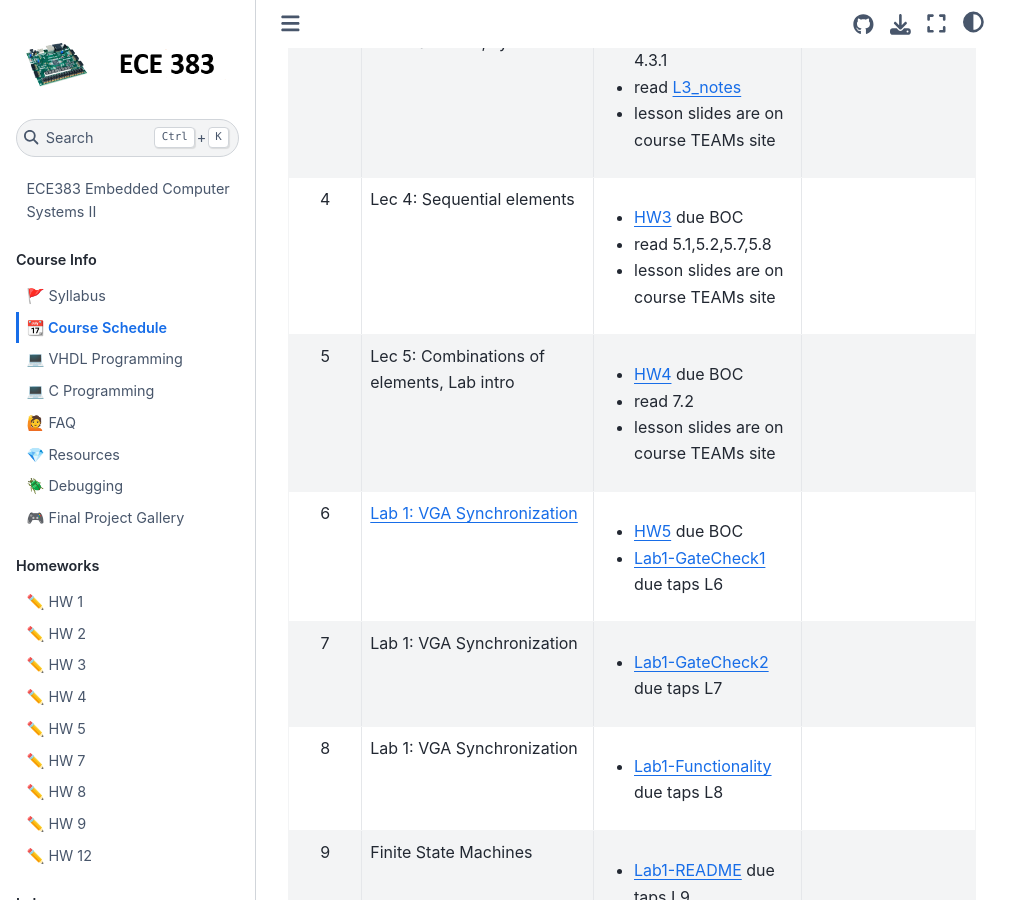
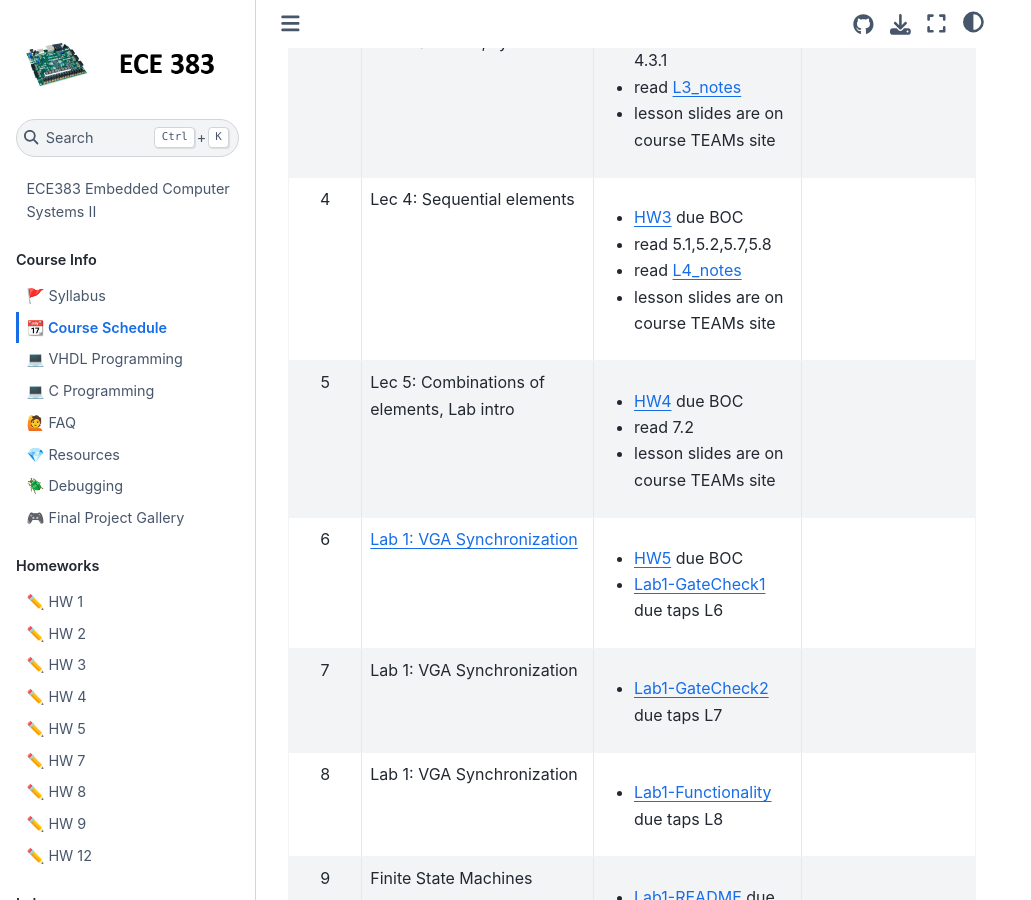
Before and after one commit to USAFA-ECE/ece383, a Jupyter Book: the page built from book/schedule.md, in a window 1280 px wide and 900 px high, scrolled down 715 px. Shown: the whole window, without its empty margins (0-1031 px from the left). Built offline with Jupyter Book 1.0.4 settings and Sphinx 7.4.7 and the Sphinx Book theme 1.1.4, drawn with Linux system fonts in a browser that asks for light colours; pages that are not in the unit, such as notebooks, are missing from menus.

Commit message:
Update schedule.md

```diff
--- a/book/schedule.md
+++ b/book/schedule.md
@@ -10,7 +10,7 @@
 | 1      | Lec 1: Intro, VHDL, Digital Systems Design       | <ul><li> read 1.1-1.7 </li><li>read [L1_notes](Lectures/lecture01.md) </li><li>lesson slides are on course TEAMs site</li></ul>  |      |
 | 2      | Lec 2: Digital Systems, hierarchical design, testbench | <ul><li>[HW1](Assignments/homework1.md) due BOC </li><li>read 2.1, 2.2.1, 2.2.2</li><li>read [L2_notes](Lectures/lecture02.md) </li><li>lesson slides are on course TEAMs site</li></ul> |    |
 | 3      | Lec 3: Combinational elements, unsigned, constraints file, synthesis | <ul><li>[HW2](Assignments/homework2.md) due BOC </li><li>read 3.5.4, 4.2.3, 4.3.1 </li><li>read [L3_notes](Lectures/lecture03.md) </li><li>lesson slides are on course TEAMs site</li></ul> |    |
-| 4      | Lec 4: Sequential elements                       | <ul><li>[HW3](Assignments/homework3.md) due BOC </li><li>read 5.1,5.2,5.7,5.8 </li><li>lesson slides are on course TEAMs site</li></ul> |    |
+| 4      | Lec 4: Sequential elements                       | <ul><li>[HW3](Assignments/homework3.md) due BOC </li><li>read 5.1,5.2,5.7,5.8 </li><li>read [L4_notes](Lectures/lecture04.md)  </li><li>lesson slides are on course TEAMs site</li></ul> |    |
 | 5      | Lec 5: Combinations of elements, Lab intro       | <ul><li>[HW4](Assignments/homework4.md) due BOC </li><li>read 7.2 </li><li>lesson slides are on course TEAMs site</li></ul> |    |
 | 6      | [Lab 1: VGA Synchronization](Assignments/lab1.md)|  <ul><li>[HW5](Assignments/homework5.md)  due BOC </li><li>[Lab1-GateCheck1](Assignments/lab1.md) due taps L6 </li></ul>  |        |
 | 7      | Lab 1: VGA Synchronization                       |  <ul><li>[Lab1-GateCheck2](Assignments/lab1.md) due taps L7  </li></ul>  |        |
```
